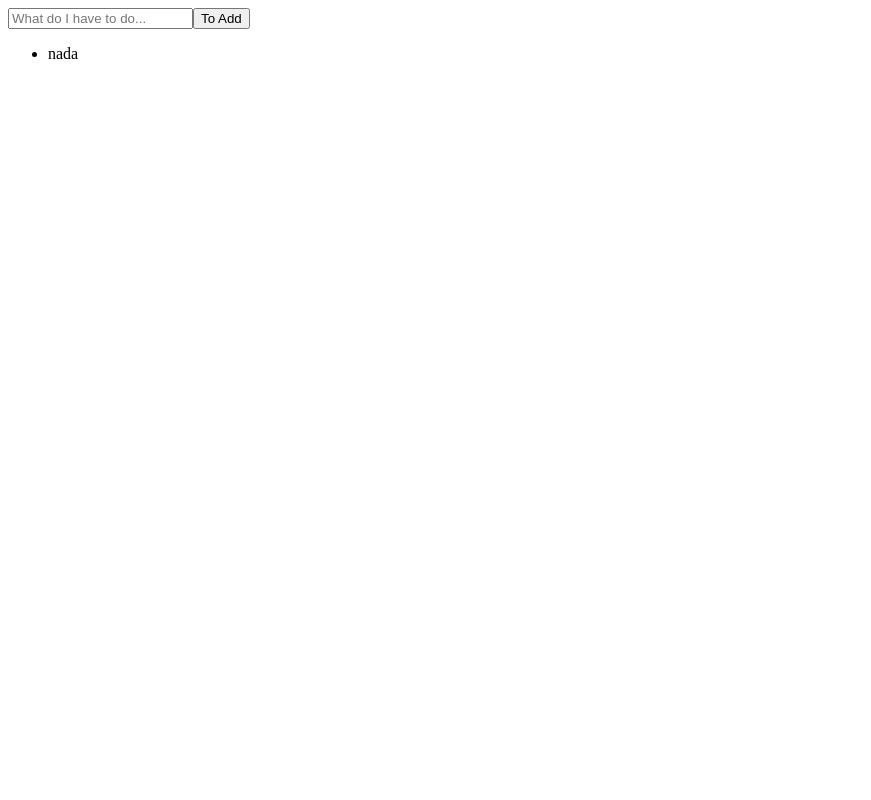
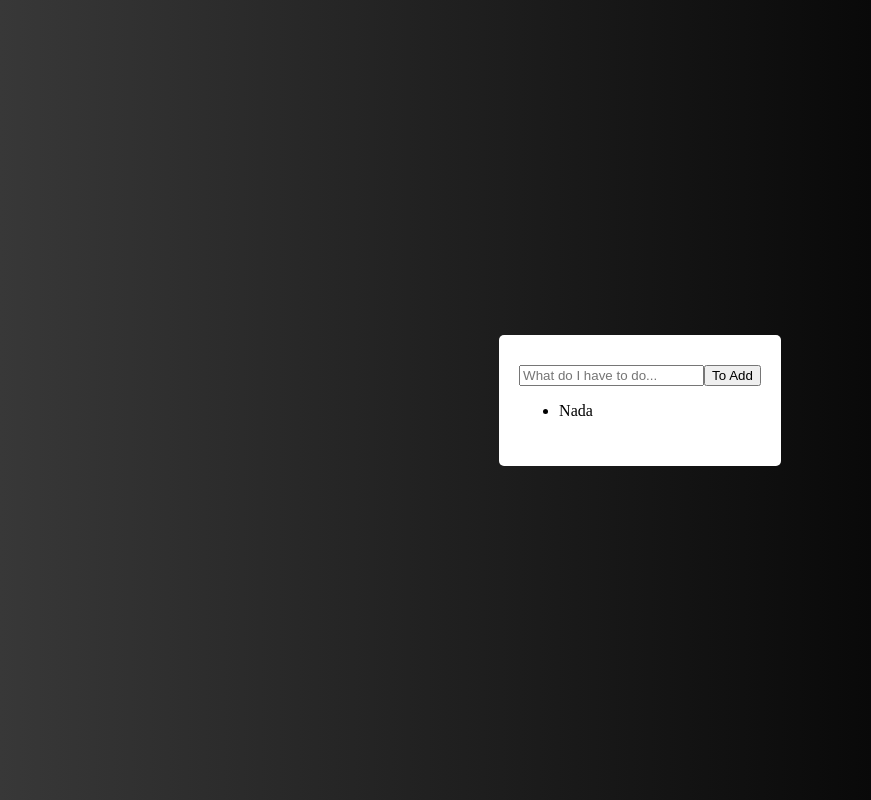
Before and after one commit to maxdouglasb/projetoReactInicio, a React (Vite) app in the folder vite-project/: page / in a window 1280 px wide. Shown: the whole page, without its empty margins (0-871 px from the left). Built offline with nearby package versions, Linux system fonts and the light colour scheme.

Commit message:
styles app

```diff
--- a/vite-project/src/App.jsx
+++ b/vite-project/src/App.jsx
@@ -1,12 +1,13 @@
 import { v4 as uuid } from "uuid";
 import React, { useState } from "react";
+import {Container,TodoList} from './styles.js'
 
 
 
 
 
 const App = () => {
-  const [itemList, setItemList] = useState([{ key: uuid(), task: "nada" }]);
+  const [itemList, setItemList] = useState([{ key: uuid(), task: "Nada" }]);
   const [task, setTask] = useState('');
 
   const add = (event) => {
@@ -18,7 +19,8 @@ const App = () => {
   };
 
   return (
-    <div>
+    <Container >
+      <TodoList>
       <input onChange={add} placeholder="What do I have to do..." />
       <button onClick={toAdd}>To Add</button>
 
@@ -27,7 +29,8 @@ const App = () => {
           <li key={task.key}>{task.task}</li>
         ))}
       </ul>
-    </div>
+      </TodoList>
+    </Container>
   );
 };
 
--- /dev/null
+++ b/vite-project/src/globalStyles.js
@@ -0,0 +1,12 @@
+import { createGlobalStyle } from "styled-components";
+
+const GlobalStyles = createGlobalStyle `
+    body {
+        margin: 0;
+        padding: 0;
+        box-sizing: border-box;
+        outline: none;
+    }
+`;
+
+export default GlobalStyles;
--- a/vite-project/src/main.jsx
+++ b/vite-project/src/main.jsx
@@ -1,10 +1,13 @@
 import React from "react";
 import ReactDOM from "react-dom/client";
 import App from "./App.jsx";
+import GlobalStyles from "./globalStyles.js";
+
 
 
 ReactDOM.createRoot(document.getElementById("root")).render(
   <React.StrictMode>
+    <GlobalStyles/>
     <App />
   </React.StrictMode>
 );
--- /dev/null
+++ b/vite-project/src/styles.js
@@ -0,0 +1,17 @@
+import styled from "styled-components";
+
+export const Container = styled.div `
+  background: linear-gradient(90deg, #383838 0%, #000000 81.25%);
+  width: 100vw;
+  height: 100vh;
+  display: flex;
+  justify-content: center;
+  align-items: center;
+
+`;
+export const TodoList = styled.div `
+  background: white;
+  padding: 30px 20px;
+  border-radius: 5px;
+
+`;
```
